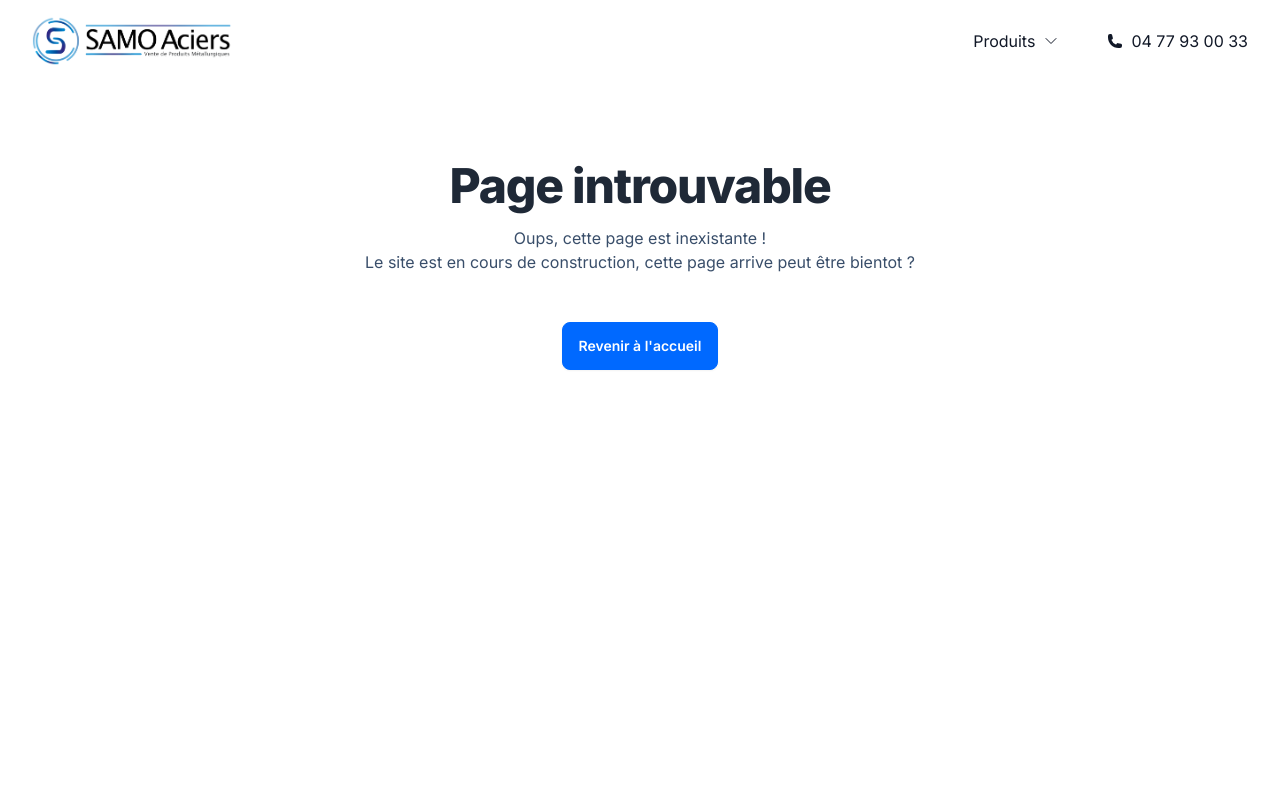
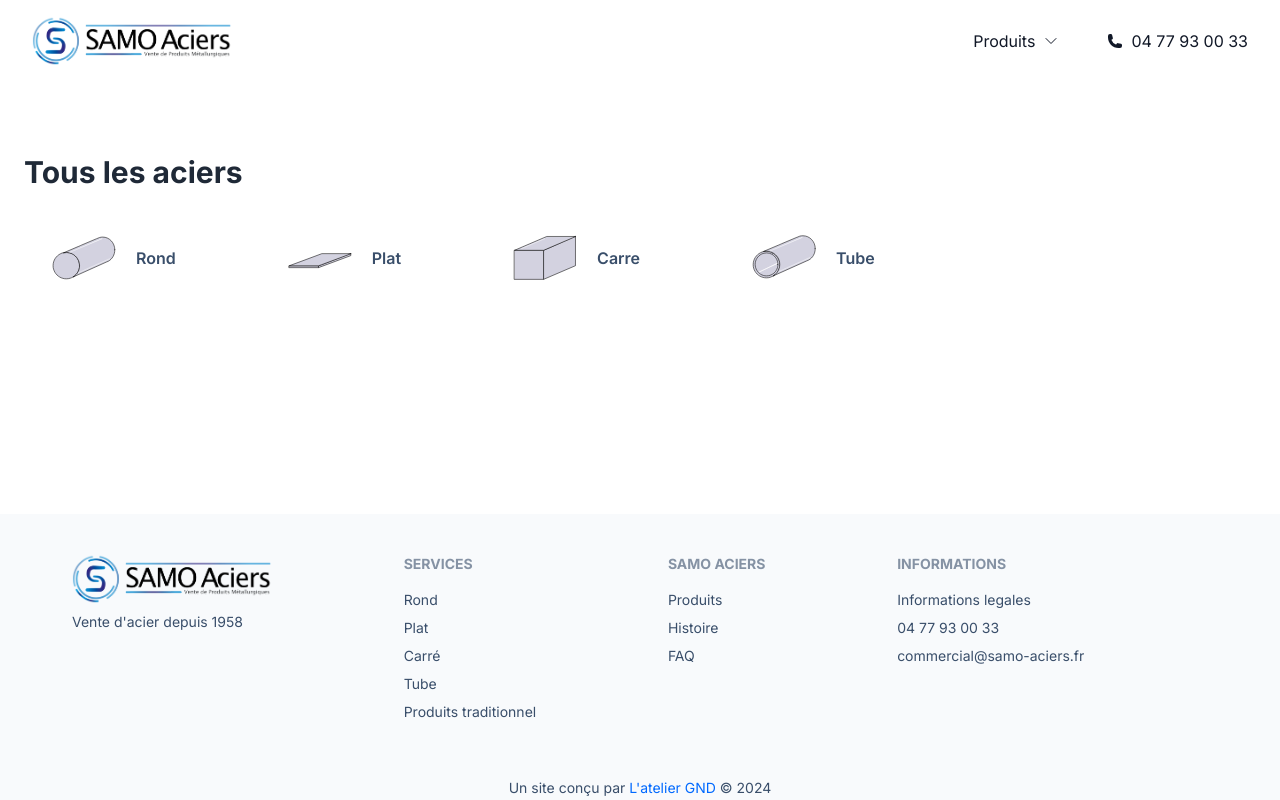
Before and after one commit to GN13008/samoNext, a Next.js app: page /produit in a window 1280 px wide. Before the commit this address had no page. Shown: the top 800 px of the page. Built offline with nearby package versions, Linux system fonts and the light colour scheme.

Commit message:
add page product

```diff
--- /dev/null
+++ b/app/produit/page.tsx
@@ -0,0 +1,37 @@
+"use client";
+import { fakeData } from "@/utils/fake-db";
+import { capitalizeFirstLetter } from "@/utils/utils";
+
+export default function ExempleProduct({
+  params,
+}: {
+  params: { format: string };
+}) {
+  return (
+    <div className="max-w-screen-xl mx-auto p-6 min-h-96 mt-12">
+      {/* {/* Titre principal */}
+      <h1 className="text-3xl font-bold mb-4">Tous les aciers</h1>
+      <ul className="flex flex-col md:flex-row gap-8 md:gap-16">
+        {Object.keys(fakeData).map((produit) => (
+          <li>
+            <a
+              href={`/produit/${produit}`}
+              className="flex gap-3 items-center py-3 px-5 rounded-lg hover:bg-gray-50"
+            >
+              <div className="flex items-center justify-center w-20 h-20">
+                <img
+                  src={fakeData[produit].defaultImage}
+                  alt={`icone vente ${produit}`}
+                  className="w-16 h-16"
+                />
+              </div>
+              <div className="font-semibold">
+                {capitalizeFirstLetter(produit)}
+              </div>
+            </a>
+          </li>
+        ))}
+      </ul>
+    </div>
+  );
+}
--- a/components/homePage/products.component.tsx
+++ b/components/homePage/products.component.tsx
@@ -39,7 +39,7 @@
           </ul>
         </div>
         <a
-          href="/produit/exemple"
+          href="/produit"
           title=""
           className="flex items-center text-base font-medium text-blue-600 hover:underline"
         >
```
Also changed, not shown: 1 other file (tests, documents, lock files or other folders).
